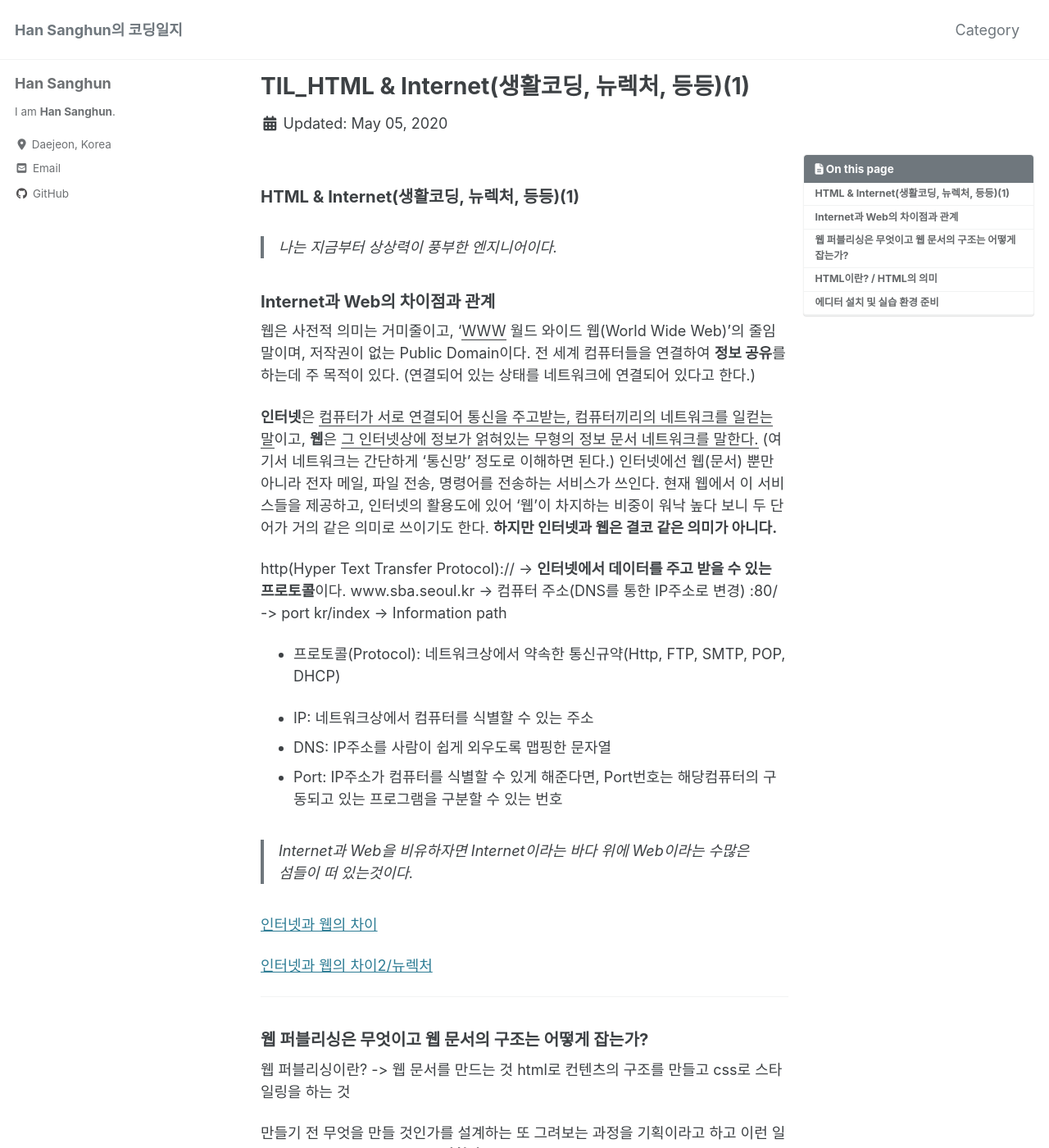
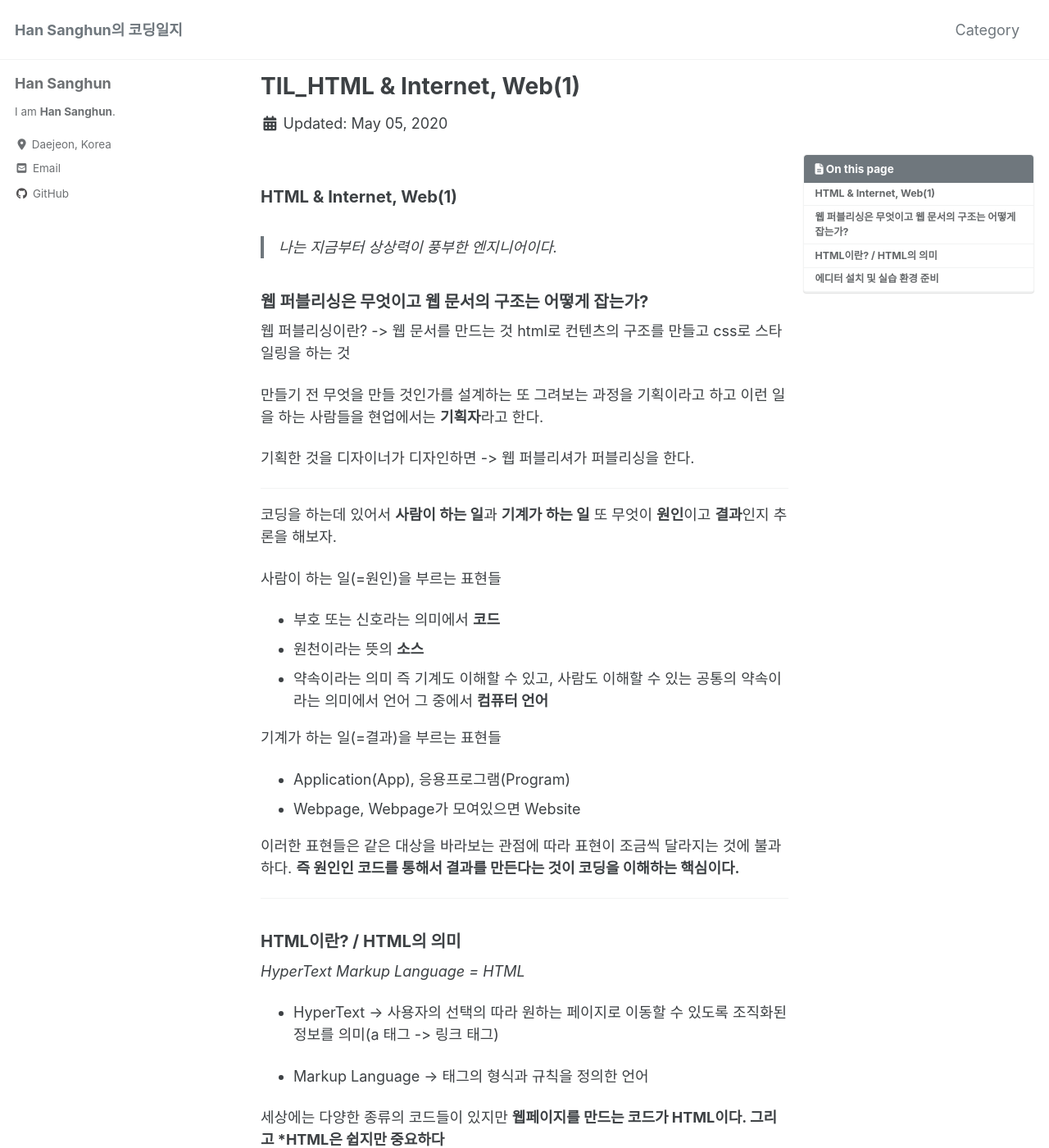
Before and after one commit to HanSanghun94/HanSanghun94.github.io, a Jekyll site: the page built from _posts/2020-05-05-html(1).md, in a window 1280 px wide and 1400 px high. Shown: the whole window at 82% size. Built offline with Jekyll 4.4.1, drawn with Linux system fonts in a browser that asks for light colours; cached includes are drawn as plain includes; nearby versions of some CDN libraries; some of the changed text lies outside the part shown.

Commit message:
TIL_HTML 공부

````diff
--- a/_posts/2020-05-05-html(1).md
+++ b/_posts/2020-05-05-html(1).md
@@ -1,5 +1,5 @@
 ---
-title : "TIL_HTML & Internet(생활코딩, 뉴렉처, 등등)(1)"
+title : "TIL_HTML & Internet, Web(1)"
 category :
     - "HTML"
 tags :
@@ -8,36 +8,9 @@ tags :
 
 toc : true
 ---
-<h3>HTML & Internet(생활코딩, 뉴렉처, 등등)(1)</h3>
+<h3>HTML & Internet, Web(1)</h3>
 
 >나는 지금부터 상상력이 풍부한 엔지니어이다.
-
-### Internet과 Web의 차이점과 관계
-
-웹은 사전적 의미는 거미줄이고, '<u>WWW</u> 월드 와이드 웹(World Wide Web)'의 줄임말이며, 저작권이 없는 Public Domain이다. 전 세계 컴퓨터들을 연결하여 <b>정보 공유</b>를 하는데 주 목적이 있다. (연결되어 있는 상태를 네트워크에 연결되어 있다고 한다.)
-
-<b>인터넷</b>은 <u>컴퓨터가 서로 연결되어 통신을 주고받는, 컴퓨터끼리의 네트워크를 일컫는 말</u>이고, <b>웹</b>은 <u>그 인터넷상에 정보가 얽혀있는 무형의 정보 문서 네트워크를 말한다.</u> (여기서 네트워크는 간단하게 '통신망' 정도로 이해하면 된다.) 인터넷에선 웹(문서) 뿐만 아니라 전자 메일, 파일 전송, 명령어를 전송하는 서비스가 쓰인다. 현재 웹에서 이 서비스들을 제공하고, 인터넷의 활용도에 있어 '웹'이 차지하는 비중이 워낙 높다 보니 두 단어가 거의 같은 의미로 쓰이기도 한다. <b>하지만 인터넷과 웹은 결코 같은 의미가 아니다.</b>
-
-http(Hyper Text Transfer Protocol):// -> <b>인터넷에서 데이터를 주고 받을 수 있는 프로토콜</b>이다.
-www.sba.seoul.kr -> 컴퓨터 주소(DNS를 통한 IP주소로 변경)
-:80/ -> port
-kr/index -> Information path
-
-* 프로토콜(Protocol): 네트워크상에서 약속한 통신규약(Http, FTP, SMTP, POP, DHCP)
-
-* IP: 네트워크상에서 컴퓨터를 식별할 수 있는 주소
-* DNS: IP주소를 사람이 쉽게 외우도록 맵핑한 문자열
-* Port: IP주소가 컴퓨터를 식별할 수 있게 해준다면, Port번호는 해당컴퓨터의 구동되고 있는 프로그램을 구분할 수 있는 번호
-
-
-
->Internet과 Web을 비유하자면 Internet이라는 바다 위에 Web이라는 수많은 섬들이 떠 있는것이다.
-
-[인터넷과 웹의 차이](https://www.betterweb.or.kr/blog/%EC%9B%B9%EA%B3%BC-%EC%9B%B9-%EA%B2%80%EC%83%89-%EC%9B%B9%EC%9D%B4%EB%9E%80-%EB%AC%B4%EC%97%87%EC%9D%B8%EA%B0%80/)
-
-[인터넷과 웹의 차이2/뉴렉처](https://www.youtube.com/watch?v=VTqXe3ycOeY&list=PLq8wAnVUcTFUffyIZTTV0LZr1RrfQEuHX&index=2)
-
----
 
 ### 웹 퍼블리싱은 무엇이고 웹 문서의 구조는 어떻게 잡는가?
 
--- a/_posts/2020-05-08-html(2).md
+++ b/_posts/2020-05-08-html(2).md
@@ -1,5 +1,5 @@
 ---
-title : "TIL_HTML & Internet(생활코딩, 뉴렉처, 등등)(2)"
+title : "TIL_HTML & Internet, Web(2)"
 category :
     - "HTML"
 tags :
@@ -9,7 +9,7 @@ tags :
 
 toc : true
 ---
-<h3>HTML & Internet(생활코딩, 뉴렉처, 등등)(2)</h3>
+<h3>HTML & Internet, Web(2)</h3>
 
 >우리는 태그를 알기 전과 후로 나뉜다.
 
@@ -95,9 +104,9 @@ ex)
 <br> -> 줄 바꿈이라는 의미를 가지고 있다.
 단순히 줄 바꿈 태그이기 때문에 무엇인가를 감쌀 필요가 없다.(닫히는 태그가 필요없음)
 
-<p></p> -> 단락(Paragraph)
+<p>단락을 나누는 태그</p> -> (P)aragraph
 
-<img src="url" width="100% or 250">
+<img src="url" width="100% or 250" alt="">
 -> 풀이해보면 <image source="이미지 파일이 있는 경로" width="사진의 크기 조절">
 ->이미지를 웹페이지에 포함시키는 태그는<img>이다.
 하지만 태그만으로는 정보가 부족해서 생긴것이 속성(Attribute)이다.
@@ -116,22 +125,37 @@ target="_blank" 필수 속성x, title="링크가 무엇인지 툴팁으로 설
 -> html에 여러 태그들은 부모 자식 관계가 바뀐다. 그리고 어떤 태그들은
 자식이 있는 곳에 항상 부모 태그가 있고, 부모가 있는 곳에 항상 특정한 자식태그가 있다.
 
-<ul> -> Unordered list
+<ul> -> (U)nordered (l)ist
     <li> -> list(목록)
     </li>
 </ul>
 
-<ol> -> Ordered list(번호가 자동으로 적용)
+<ol> -> (O)rdered (l)ist(번호가 자동으로 적용)
     <li> -> list(목록)
     </li>
 </ol>
+
+<table> -> 표를 작성할 때 쓰는 태그
+    <tr>
+        <td>표 태그</td>
+        <td>표 태그</td>
+    </tr>
+    <tr>
+        <td>표 태그</td>
+        <td>표 태그</td>
+    </tr>
+    <tr>
+        <td>표 태그</td>
+        <td>표 태그</td>
+    </tr>
+</table>
+
 ```
----
-
-* 웹의 중요한 것 중 하나는 접근성이다. 신체적으로 불편함을 겪는 사람들에게도 정보로부터 소외가 되지 않도록 하기 위함이다. 그러기 위해서는 html의 태그를 정확히 알고 의미에 맞게 사용해야 한다.
 
 ---
 
 [유튜브 - 생활코딩/웹사이트 완성 참조](https://www.youtube.com/watch?v=w5S0GACgL3U&list=PLuHgQVnccGMDZP7FJ_ZsUrdCGH68ppvPb&index=15)
 
+[웹 접근성 출처 - 위키백과](https://ko.wikipedia.org/wiki/%EC%9B%B9_%EC%A0%91%EA%B7%BC%EC%84%B1)
+
 ---
--- a/_posts/2020-05-10-html(3).md
+++ b/_posts/2020-05-10-html(3).md
@@ -1,19 +1,43 @@
 ---
-title : "TIL_HTML & Internet-생활코딩(3)"
+title : "TIL_HTML & Internet, Web(3)"
 category :
     - "HTML"
 tags :
     - "HTML"
-    - "생활코딩"
     - "TIL"
 
 toc : true
 ---
-<h3>HTML & Internet-생활코딩(3)</h3>
+<h3>HTML & Internet, Web(3)</h3>
 
-### 웹의 역사
+### Internet과 Web의 차이점과 관계
+
+웹의 사전적 의미는 거미줄이고, '<u>WWW</u> 월드 와이드 웹(World Wide Web)'의 줄임말이며, 저작권이 없는 Public Domain이다. 전 세계 컴퓨터들을 연결하여 <b>정보 공유</b>를 하는데 주 목적이 있다. (연결되어 있는 상태를 네트워크에 연결되어 있다고 한다.)
+
+<b>인터넷</b>은 <u>컴퓨터가 서로 연결되어 통신을 주고받는, 컴퓨터끼리의 네트워크를 일컫는 말</u>이고, <b>웹</b>은 <u>그 인터넷상에 정보가 얽혀있는 무형의 정보 문서 네트워크를 말한다.</u> (여기서 네트워크는 간단하게 '통신망' 정도로 이해하면 된다.) 인터넷에선 웹(문서) 뿐만 아니라 전자 메일, 파일 전송, 명령어를 전송하는 서비스가 쓰인다. 현재 웹에서 이 서비스들을 제공하고, 인터넷의 활용도에 있어 '웹'이 차지하는 비중이 워낙 높다 보니 두 단어가 거의 같은 의미로 쓰이기도 한다. <b>하지만 인터넷과 웹은 결코 같은 의미가 아니다.</b>
+
+>인터넷이 도시라면 웹은 도시 위에 있는 건물 하나이고, 인터넷이 도로라면 웹은 그 도로를 달리는 자동차 한 대이다. 인터넷이 운영체제라면 웹은 운영체제 위에 있는 프로그램 하나인 것이다.
+
+http(Hyper Text Transfer Protocol):// -> <b>인터넷에서 데이터를 주고 받을 수 있는 프로토콜</b>이다.
+www.sba.seoul.kr -> 컴퓨터 주소(DNS를 통한 IP주소로 변경 IP = Internet Protocol Address)
+:80/ -> port
+kr/index -> Information path
+
+* 프로토콜(Protocol): 네트워크상에서 약속한 통신규약(Http, FTP - 파일과 관련, (SMTP, POP) - 메일 송수신, DHCP)
+
+* IP: 네트워크상에서 컴퓨터를 식별할 수 있는 주소
+* DNS: IP주소를 사람이 쉽게 외우도록 맵핑한 문자열
+* Port: IP주소가 컴퓨터를 식별할 수 있게 해준다면, Port번호는 해당컴퓨터의 구동되고 있는 프로그램을 구분할 수 있는 번호
+
+>Internet과 Web을 비유하자면 Internet이라는 바다 위에 Web이라는 수많은 섬들이 떠 있는것이다.
 
 [유튜브 - 생활코딩/원시웹(웹의 역사)참조](https://www.youtube.com/watch?v=pYOEy_mAMpI&list=PLuHgQVnccGMDZP7FJ_ZsUrdCGH68ppvPb&index=16)
+
+[인터넷과 웹의 차이](https://www.betterweb.or.kr/blog/%EC%9B%B9%EA%B3%BC-%EC%9B%B9-%EA%B2%80%EC%83%89-%EC%9B%B9%EC%9D%B4%EB%9E%80-%EB%AC%B4%EC%97%87%EC%9D%B8%EA%B0%80/)
+
+[인터넷과 웹의 차이2/뉴렉처](https://www.youtube.com/watch?v=VTqXe3ycOeY&list=PLq8wAnVUcTFUffyIZTTV0LZr1RrfQEuHX&index=2)
+
+---
 
 ### 인터넷 동작의 기본 원리
 
````
Also changed, not shown: other parts of _posts/2020-05-08-html(2).md (+11 -2 lines), _posts/2020-05-22-Basic(1).md (+3 -1 lines).
